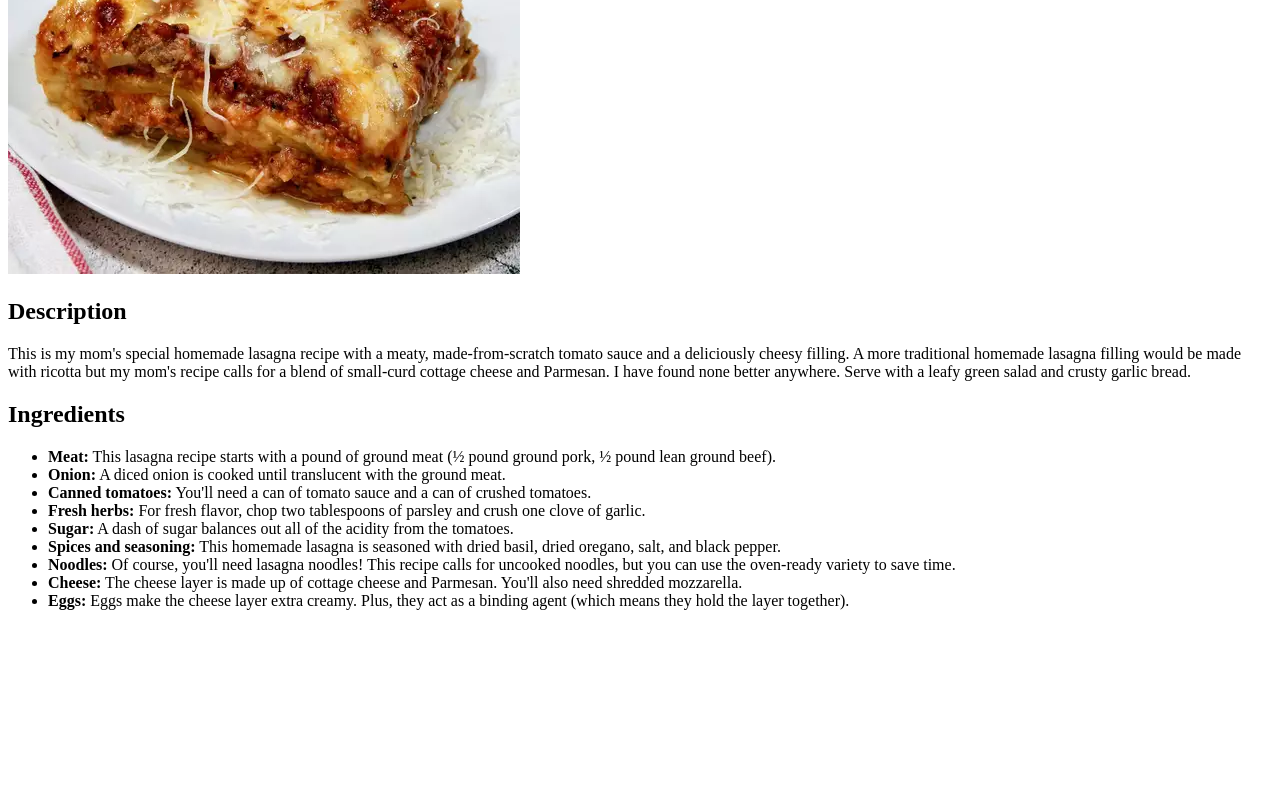
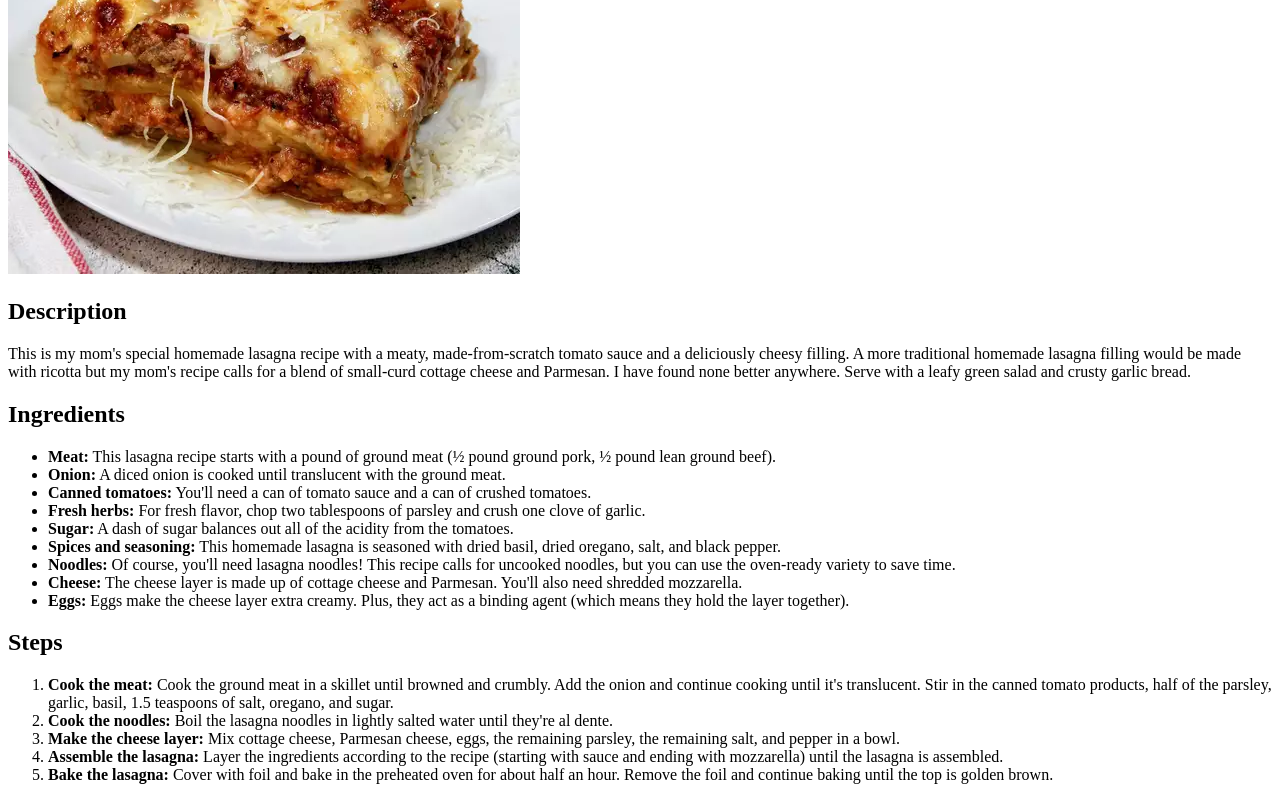
Before and after one commit to Pietro-GAS/odin-recipes, a plain HTML site: page recipes/lasagna.html in a window 1280 px wide. Shown: the part 318-1118 px from the top of the page. Before the commit the page ends 944 px from the top, so only its background shows below. Drawn offline with Linux system fonts and the light colour scheme.

Commit message:
Add list with recipe steps

```diff
--- a/recipes/lasagna.html
+++ b/recipes/lasagna.html
@@ -33,5 +33,19 @@
         <li><strong>Eggs:</strong> Eggs make the cheese layer extra creamy. Plus, they act as a binding
             agent (which means they hold the layer together). </li>
     </ul>
+    <h2>Steps</h2>
+    <ol>
+        <li><strong>Cook the meat:</strong> Cook the ground meat in a skillet until browned and crumbly.
+            Add the onion and continue cooking until it's translucent. Stir in the canned tomato products,
+            half of the parsley, garlic, basil, 1.5 teaspoons of salt, oregano, and sugar.</li>
+        <li><strong>Cook the noodles:</strong> Boil the lasagna noodles in lightly salted water until
+            they're al dente.</li>
+        <li><strong>Make the cheese layer:</strong> Mix cottage cheese, Parmesan cheese, eggs,
+            the remaining parsley, the remaining salt, and pepper in a bowl.</li>
+        <li><strong>Assemble the lasagna:</strong> Layer the ingredients according to the recipe
+            (starting with sauce and ending with mozzarella) until the lasagna is assembled.</li>
+        <li><strong>Bake the lasagna:</strong> Cover with foil and bake in the preheated oven for
+            about half an hour. Remove the foil and continue baking until the top is golden brown.</li>
+    </ol>
 </body>
 </html>
```
